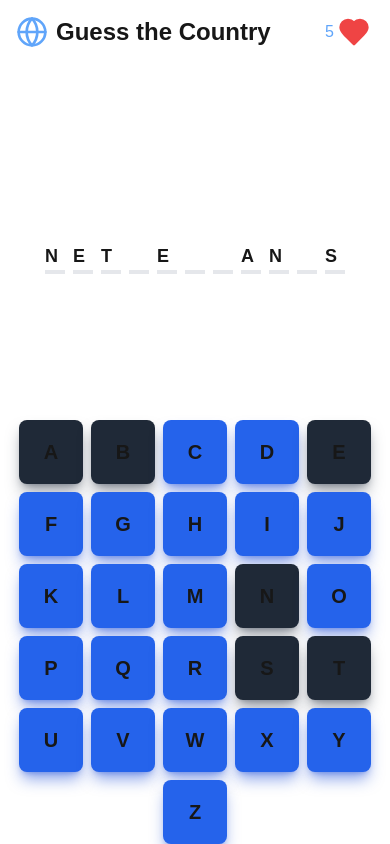
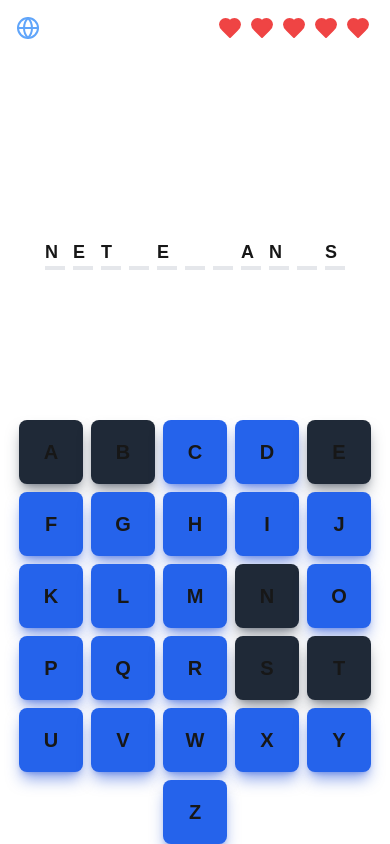
Before and after one commit to SkyDmytro/skygames, a Next.js app: page /countries in a window 390 px wide. Built offline with nearby package versions, Linux system fonts and the light colour scheme.

Commit message:
fix: fix header mobile version

```diff
--- a/src/features/countriesGame/components/CountryPageHeader/CountryPageHeader.tsx
+++ b/src/features/countriesGame/components/CountryPageHeader/CountryPageHeader.tsx
@@ -5,20 +5,18 @@ import { useScoreStore } from '@/features/countriesGame/stores/scoreStore';
 import { Globe } from 'lucide-react';
 
 import { DesktopHealth } from './ui/DesktopHealth';
-import { MobileHealth } from './ui/MobileHealth';
 
 export const CountryPageHeader = () => {
   const { health } = useScoreStore();
   return (
     <header className="w-full flex justify-between items-center mb-8 bg-transparent backdrop-blur-sm rounded-xl p-4">
       <div className="flex items-center">
-        <Globe className="w-8 h-8 mr-2 text-blue-400" />
-        <span className="text-2xl font-bold">Guess the Country</span>
+        <Globe className="sm:w-6 sm:h-6 w-8 h-8 mr-2 text-blue-400" />
+        <span className="sm:hidden md:inline text-2xl font-bold">
+          Guess the Country
+        </span>
       </div>
-      <div className=" sm:flex md:hidden text-md text-blue-400 items-center ">
-        <MobileHealth health={health} />
-      </div>
-      <div className="sm:hidden md:flex">
+      <div className="flex">
         <DesktopHealth health={health} />
       </div>
     </header>
--- a/src/features/countriesGame/components/CountryPageHeader/ui/DesktopHealth.tsx
+++ b/src/features/countriesGame/components/CountryPageHeader/ui/DesktopHealth.tsx
@@ -6,7 +6,7 @@ export const DesktopHealth = ({ health }: { health: number }) => {
       {[...Array(health)].map((_, i) => (
         <Heart
           key={i}
-          className={`w-8 h-8 mx-1 ${i < health ? 'text-red-500' : 'text-gray-600'}`}
+          className={`sm:w-6 sm:h-6 w-8 h-8 mx-1 ${i < health ? 'text-red-500' : 'text-gray-600'}`}
           fill={i < health ? 'currentColor' : 'none'}
         />
       ))}
--- a/src/features/countriesGame/components/CountryPageHeader/ui/MobileHealth.tsx
+++ /dev/null
@@ -1,10 +0,0 @@
-import { Heart } from 'lucide-react';
-
-export const MobileHealth = ({ health }: { health: number }) => {
-  return (
-    <>
-      {health}
-      <Heart className={`w-8 h-8 mx-1 text-red-500`} fill="currentColor" />
-    </>
-  );
-};
```
